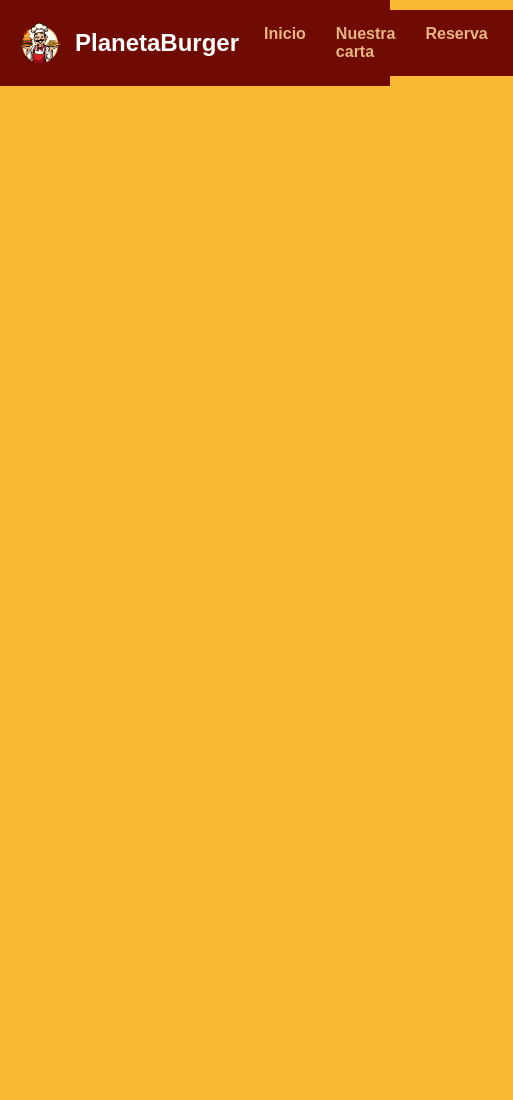
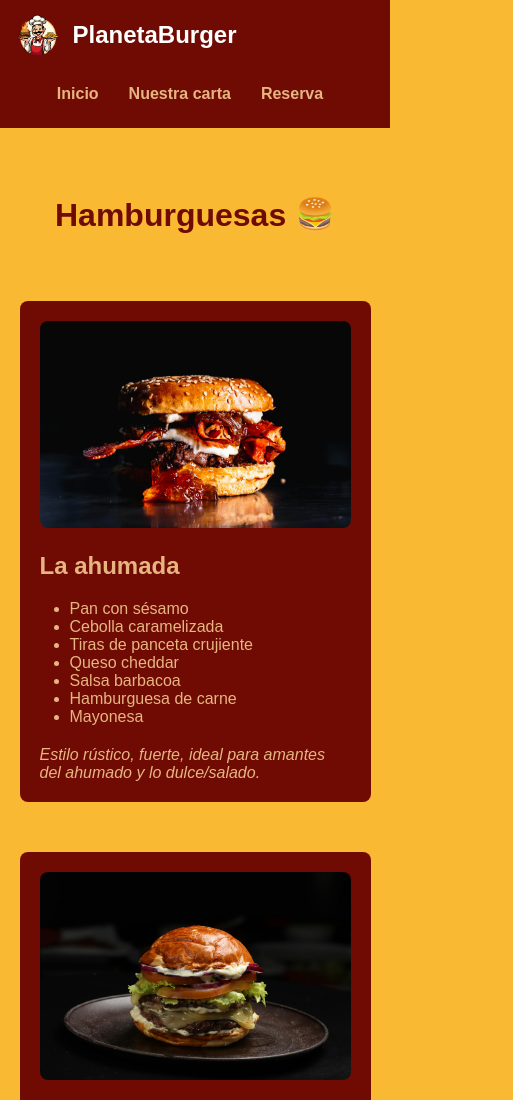
Before and after one commit to damidevel0per/landingPlanetaBurger, a plain HTML site: page carta.html in a window 390 px wide. Shown: the top 1100 px of the page, 513 px wide, since content can reach past the window. Before the commit the page ends 844 px from the top, so only its background shows below. Drawn offline with Linux system fonts and the light colour scheme.

Commit message:
subiendo pagina de carta y modificaciones en pagina de reserva

```diff
--- a/carta.html
+++ b/carta.html
@@ -21,8 +21,51 @@
     </header>
 
     <section>
-        <div class="form-container">
+        <h1>Hamburguesas 🍔</h1>
+        <div class="cards-carta">
+            <div class="card">
+                <img src="img/carta1.jpg" alt="">
+                <h4>La ahumada</h4>
+                <ul>
+                    <li>Pan con sésamo</li>
+                    <li>Cebolla caramelizada</li>
+                    <li>Tiras de panceta crujiente</li>
+                    <li>Queso cheddar</li>
+                    <li>Salsa barbacoa</li>
+                    <li>Hamburguesa de carne</li>
+                    <li>Mayonesa</li>
+                </ul>
+                <p>Estilo rústico, fuerte, ideal para amantes del ahumado y lo dulce/salado.</p>
+            </div>
+            <div class="card">
 
+                <img src="img/carta2.jpg" alt="">
+                <h4>Doble Deluxe</h4>
+                <ul>
+                    <li>Pan brioche tostado</li>
+                    <li>Doble carne</li>
+                    <li>Queso fundido</li>
+                    <li>Lechuga fresca</li>
+                    <li>Tomate en rodajas</li>
+                    <li>Cebolla morada y pepinillos</li>
+                    <li>Mayonesa</li>
+                </ul>
+                <p>Una hamburguesa clásica pero cargada, perfecta para losque quieren “todo” en un solo bocado.</p>
+            </div>
+            <div class="card">
+                <img src="img/carta3.jpg" alt="">
+                <h4>Crunchy BBQ</h4>
+                <ul>
+                    <li>Pan brioche</li>
+                    <li>Hamburguesa carne</li>
+                    <li>Queso cheddar</li>
+                    <li>Aros de cebolla fritos</li>
+                    <li>Salsa barbacoa</li>
+                    <li>Mayonesa alioli</li>
+                    <li>Salsa PlanetaBurger</li>
+                </ul>
+                <p> Ideal para los que buscan textura crujiente con sabores intensos y dulces.</p>
+            </div>
         </div>
     </section>
 </body>
--- a/css/styleCarta.css
+++ b/css/styleCarta.css
@@ -77,3 +77,117 @@ footer{
 footer h2{
     padding: 90px;
 }
+
+h1{
+    margin-top: 8vh;
+    margin-bottom: 8vh;
+    color:#700b04;
+    text-align: center;
+    font-size: xx-large;
+
+}
+
+.cards-carta{
+    margin-top: 35px;
+    display: flex;
+    flex-wrap: wrap;
+    justify-content: center;
+    gap: 50px;
+    color: #e7b581;
+    transition: transform 3s ease;
+}
+
+.cards-carta .card{
+
+    border-radius: 8px;
+    background-color: #700b04;
+    width: 100%;
+    max-width: 400px;
+    padding: 20px;
+    box-sizing: border-box;
+}
+
+.cards-carta .card:hover{
+    transform: scale(1.03);
+    box-shadow: rgba(0, 0, 0, 0.25)
+    0px 5px 15px;
+}
+
+
+.cards-carta .card h4{
+    font-size: x-large;
+    margin-top: 20px;
+    margin-bottom: 20px;
+}
+.cards-carta .card li{
+    text-decoration: none;
+    margin-left: 30px;
+}
+.cards-carta .card p{
+    font-style: italic;
+    text-align: start;
+    margin-top: 20px;
+}
+
+.cards-carta .card img {
+    width: 100%;
+    height: auto;
+    border-radius: 8px;
+}
+
+
+
+
+
+@media (max-width: 768px) {
+
+    header {
+        flex-direction: column;
+        align-items: center;
+      }
+
+      .logo {
+        flex-direction: row;
+        align-items: center;
+        width: 100%;
+        padding-bottom: 10px;
+      }
+
+    .hero{
+    flex-direction: column;
+    align-items: center;
+    text-align: center;
+     }
+
+    .hero img {
+    width: 250%;
+    }
+
+    nav {
+    flex-direction: row;
+    align-items: center;
+    }
+
+    .nav-bar {
+    flex-direction: column;
+    align-items: center;
+    width: 100%;
+    gap: 10px;
+    }
+
+    .nav-bar a {
+    padding: 10px 20px;
+    width: 100%;
+    text-align: left;
+    }
+
+    .cards-carta {
+        flex-direction: column;
+        align-items: center;
+    }
+
+    .cards-carta .card {
+        max-width: 90vw;
+    }
+
+}
--- a/css/styleReservarMesa.css
+++ b/css/styleReservarMesa.css
@@ -82,6 +82,12 @@ footer h2{
 }
 
 /*empieza css de formulario*/
+h1{
+    font-size: xx-large;
+    text-align: center;
+    color: #700b04;
+    margin-top: 8vh;
+}
 
 .form-container {
     display: flex;
@@ -106,10 +112,6 @@ form {
     box-sizing: border-box;
         box-shadow: rgba(0, 0, 0, 0.25)
     0px 5px 15px;
-}
-form h1{
-    margin-top: 20px;
-    text-align: center;
 }
 
 .lb{
```
Also changed, not shown: reserva.html (+1 -2 lines), img/carta1.jpg (added), img/carta2.jpg (added), img/carta3.jpg (added).
